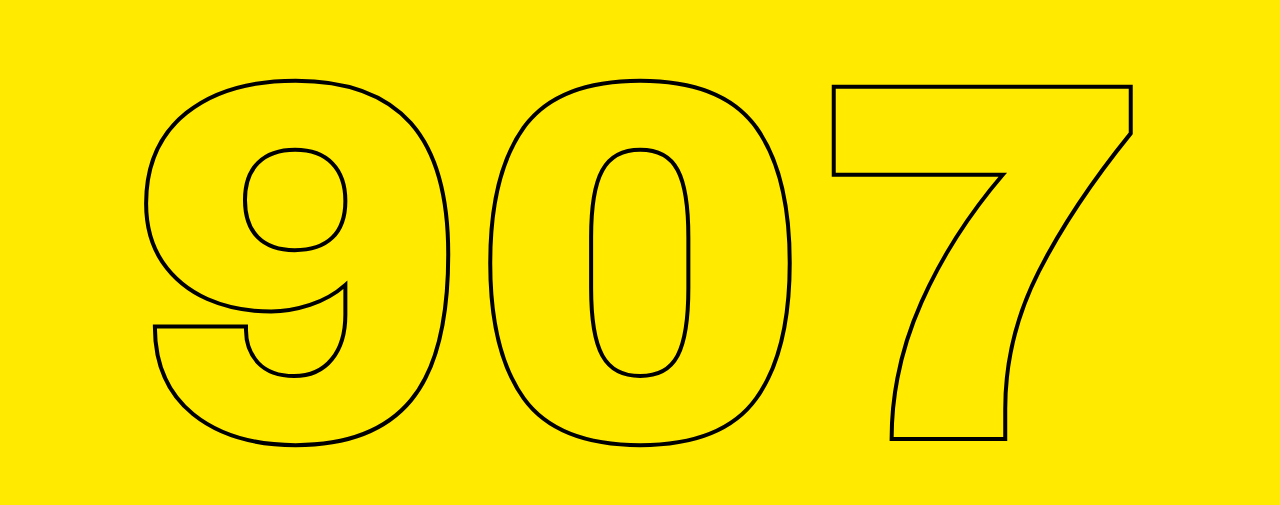
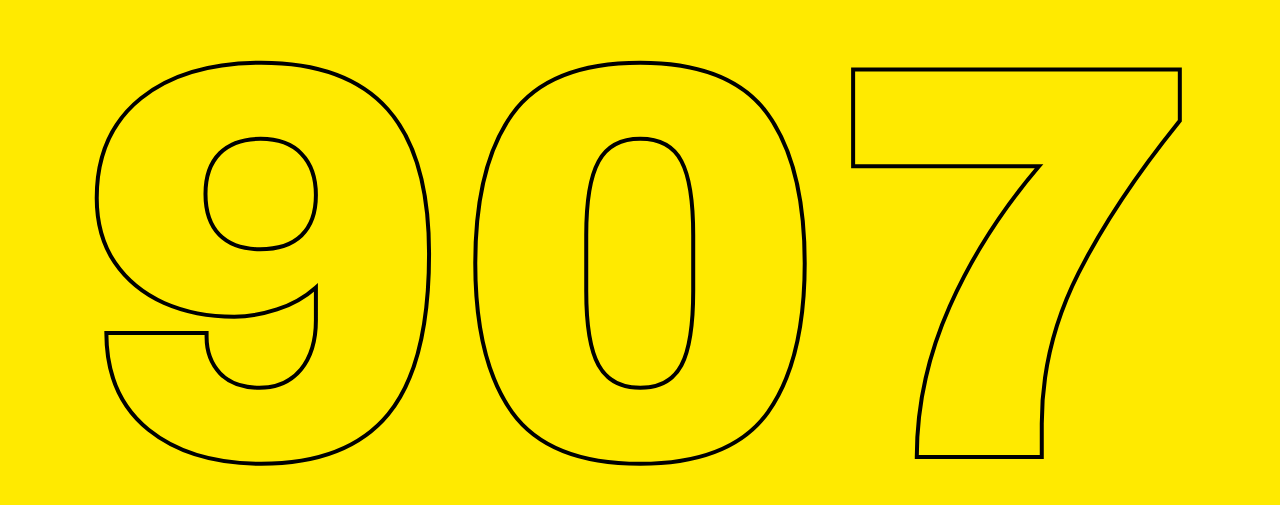
Before and after one commit to jrkorpi/tarotak, a plain HTML site: page index.html in a window 1280 px wide. Shown: the part 131-636 px from the top of the page. Drawn offline with Linux system fonts and the light colour scheme.

Commit message:
Update index.html

```diff
--- a/index.html
+++ b/index.html
@@ -64,7 +64,7 @@
 
 .outline-text {
   font-family: 'Arial Black', Impact, sans-serif;
-  font-size: 40vw;
+  font-size: min(44vw, 75vh);
   line-height: 0.8;
   margin: 0;
   color: transparent;
```
